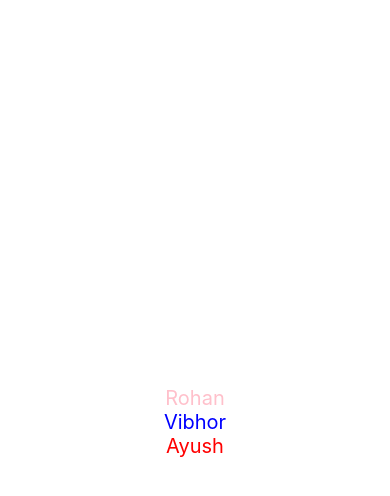
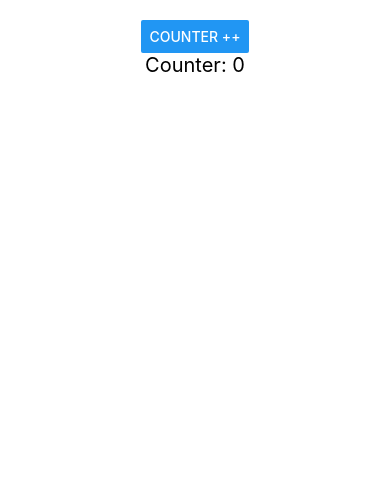
Before and after one commit to rohan3342/test, a React Native app: screen / in a window 390 px wide. Shown: the top 496 px of the page. Built offline with nearby package versions, Linux system fonts and the light colour scheme.

Commit message:
React-Native Assignment 1

```diff
--- a/App.js
+++ b/App.js
@@ -1,29 +1,44 @@
 import React from 'react';
-import { View, Text } from 'react-native';
-import FunctionalComp from './components/FunctionalComp';
+import { Text,View, Button } from 'react-native';
+import Counter from './components/Counter';
 
 class App extends React.Component{
 
-  state ={name: ['Rohan', 'Vibhor', 'Ayush']};
+  constructor(props){
+    super(props);
+    console.log('Parent Log : Parent Constructor Initiated!');
+  }
 
-  // componentDidMount(){
-  //   setTimeout(()=> {
-  //     this.setState({
-  //       name:['Rohan Singh', 'Vibhor Thakral', 'Aayush Meheta']
-  //     });
-  //   },5000)
-  // }
+  state = {counter: 0}
+
+  increment = () => {
+    this.setState({
+      counter: this.state.counter + 1
+    })
+  }
+
+  componentDidMount(){
+    console.log('Parent Log : Parent Component Mounted!');
+  }
+
+  componentDidUpdate(prevState){
+    if(this.state.counter !== prevState.counter){
+      console.log('Parent Log : Parent State Updated');
+    }
+  }
+
 
   render(){
+    console.log('Parent Log : Parent Render Method Running!');
     return (
-      <View style={{flex:1 , justifyContent: 'center', alignItems:'center'}}>
-        <FunctionalComp style={{color: 'pink'}} onPress={(data) => {alert(data)}} name={this.state.name[0]}/>
-        <FunctionalComp style={{color: 'blue'}} onPress={(data) => {alert(data)}} name={this.state.name[1]}/>
-        <FunctionalComp style={{color: 'red'}} onPress={(data) => {alert(data)}} name={this.state.name[2]}/>
+      <View style={{justifyContent: 'center', alignItems:'center', padding:20}}>
+        <Button onPress={this.increment}
+        title ="Counter ++">
+          </Button>
+        <Counter counter = {this.state.counter}/>
       </View>
     );
   }
-
 };
 
 export default App;
--- /dev/null
+++ b/components/Counter.js
@@ -0,0 +1,39 @@
+import React, { Component } from 'react';
+import {View, Text} from 'react-native';
+
+class Counter extends Component {
+
+    constructor(props){
+        super(props);
+        console.log('Child Log : Child Constructor Initiated!');
+    }
+
+    componentDidMount(){
+        console.log('Child Log : Child Component Mounted!');
+    }
+
+    getSnapshotBeforeUpdate(prevProps){
+        console.log('Child Log : Child Props Before Update :',prevProps.counter );
+        return null;
+    }
+
+    componentDidUpdate(prevProps){
+        if(this.props.counter !== prevProps.counter){
+            console.log('Child Log : Child Props Updated!');
+        }
+    }
+
+    render(){
+        console.log('Child Log : Child Render Method Running!');
+        console.log('Child Log : Counter Value: ',this.props.counter);
+        return(
+            <View>
+                <Text style = {{fontSize: 20}}>
+                    Counter: {this.props.counter}
+                </Text>
+            </View>
+        );
+    }
+}
+
+export default Counter;
--- a/components/FunctionalComp.js
+++ /dev/null
@@ -1,16 +0,0 @@
-import React from 'react';
-import { View, Text, TouchableOpacity } from 'react-native';
-
-const FunctionalComp = (props) => {
-    console.log(props.style);
-    return (
-        <View>
-            <TouchableOpacity onPress={()=> props.onPress(props.name)}>
-                <Text style={[{color: 'green', fontSize: 20}, props.style ]}>
-                    {props.name}</Text>
-            </TouchableOpacity>
-        </View>
-    )
-}
-
-export default FunctionalComp;
```
